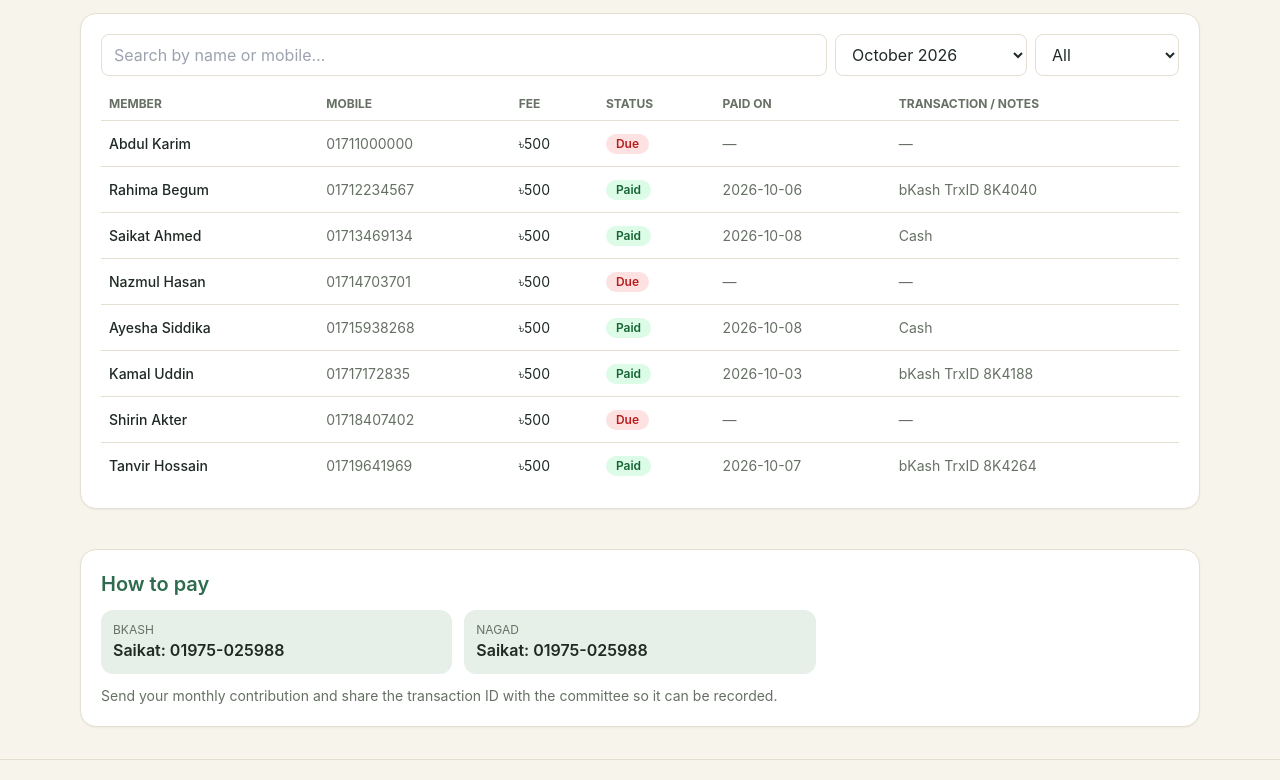
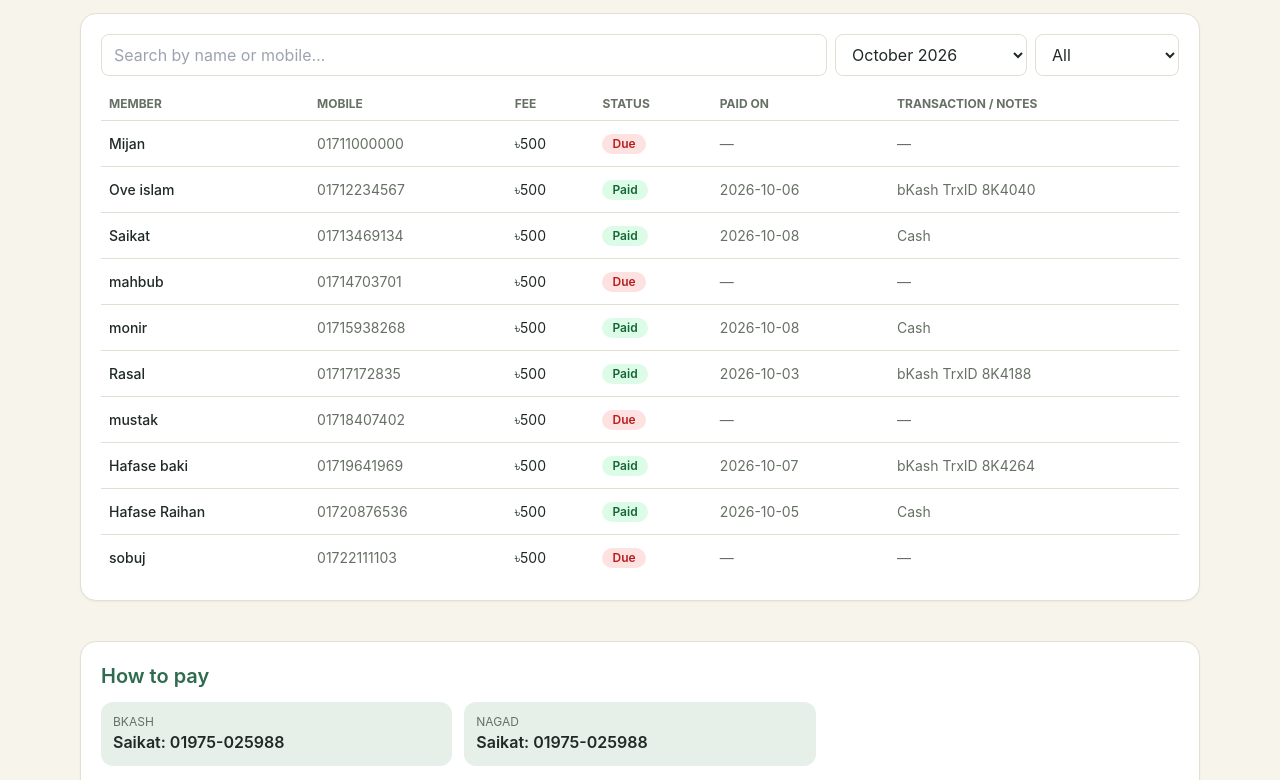
Before and after one commit to mahbubailme2007-cloud/index.html-, a plain HTML site: page index.html in a window 1280 px wide. Shown: the part 1432-2212 px from the top of the page. Drawn offline with nearby package versions, Linux system fonts and the light colour scheme.

Commit message:
Update index.html

```diff
--- a/index.html
+++ b/index.html
@@ -107,7 +107,7 @@ const tk=n=>"৳"+Number(n||0).toLocaleString("en");
 const today=()=>new Date().toISOString().slice(0,10);
 const uid=()=>Math.random().toString(36).slice(2,9);
 
-const names=["Abdul Karim","Rahima Begum","Saikat Ahmed","Nazmul Hasan","Ayesha Siddika","Kamal Uddin","Shirin Akter","Tanvir Hossain"];
+const names=["Mijan","Ove islam","Saikat","mahbub","monir","Rasal","mustak","Hafase baki","Hafase Raihan","sobuj"];
 const seed=()=>names.map((n,i)=>{const joined=shift(CUR,-(2+i%4));const pay={};range(joined,CUR).forEach((m,j)=>{const paid=m===CUR?i%3!==0:(i+j)%5!==0;pay[m]=paid?{paid:true,date:m+"-0"+(2+(i+j)%7),note:i%2?"bKash TrxID 8K"+(4000+i*37+j):"Cash"}:{paid:false}});return{id:uid(),name:n,phone:"01"+(711000000+i*1234567),fee:500,joined,pay}});
 const DEF={title:"Family Graveyard Fund",tag:"Sadaqah Jariyah for our beloved departed",heroTitle:"A lasting charity for those who came before us",heroText:"Together we keep our family graveyard clean, safe and cared for, so that every prayer and every contribution continues to bring reward.",video:"",gallery:"",story:"Our family graveyard has been the final resting place of our elders for generations. In order to maintain the grounds, boundary wall, pathways and greenery, family members agreed to a small monthly contribution that is collected and tracked openly.",founded:"1 January 2024",purpose:"Cleaning and upkeep, boundary repair, tree care, and arranging dua gatherings.",rules:"Monthly fee is 500 BDT per member.\nPay before the 10th of every month.\nAlways note your payment reference for the record.\nAccounts are open to every contributing family member.",pay:[{id:"p1",type:"bKash",name:"Saikat",num:"01975-025988"},{id:"p2",type:"Nagad",name:"Saikat",num:"01975-025988"}],pw:"admin123",upd:today()};
 const NOTICES=()=>[{id:"n1",title:"Monthly payment reminder",body:"Please pay your 500 BDT monthly contribution before the 10th of every month.",date:today(),pin:true},{id:"n2",title:"Bank deposit update",body:"Bank deposits are now reconciled every Friday. Share your transaction ID after paying.",date:today(),pin:false}];
```
